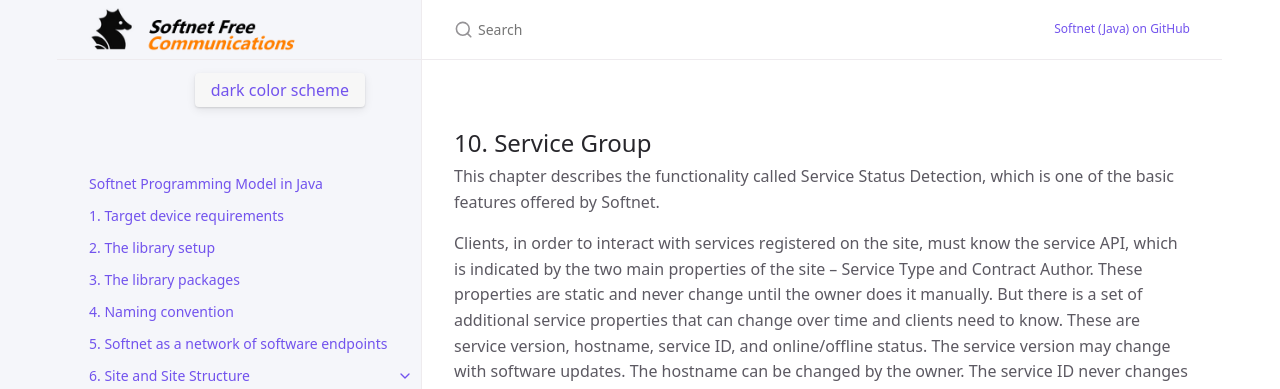
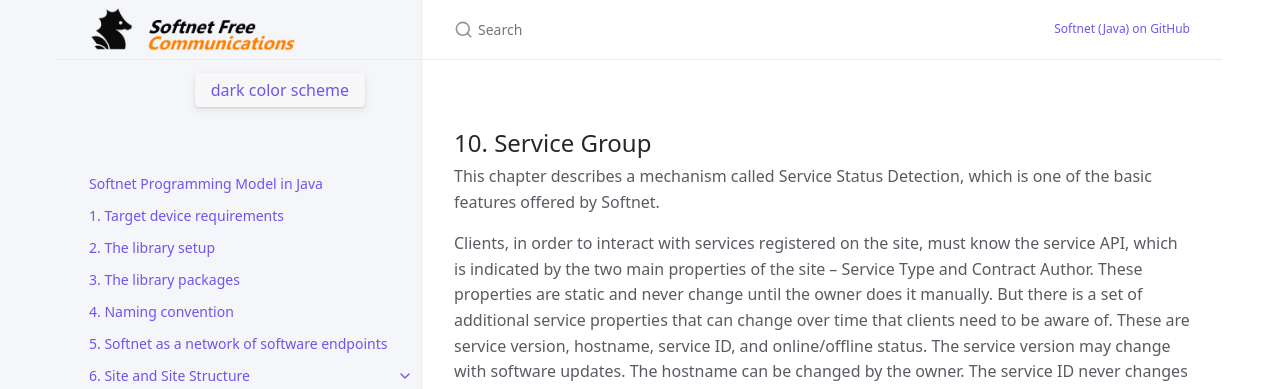
Before and after one commit to Softnet-Free/softnet-java, a Jekyll site: the page built from docs/service-group.md, in a window 1280 px wide and 900 px high. Shown: the top 389 px of the window. Built offline with Jekyll 4.4.1, drawn with Linux system fonts in a browser that asks for light colours; some of the changed text lies outside the part shown.

Commit message:
text update

```diff
--- a/docs/service-group.md
+++ b/docs/service-group.md
@@ -6,9 +6,9 @@ nav_order: 10
 
 ## 10. Service Group
 
-This chapter describes the functionality called Service Status Detection, which is one of the basic features offered by Softnet.
+This chapter describes a mechanism called Service Status Detection, which is one of the basic features offered by Softnet.
 
-Clients, in order to interact with services registered on the site, must know the service API, which is indicated by the two main properties of the site – Service Type and Contract Author. These properties are static and never change until the owner does it manually. But there is a set of additional service properties that can change over time and clients need to know. These are service version, hostname, service ID, and online/offline status. The service version may change with software updates. The hostname can be changed by the owner. The service ID never changes for a given service instance, but the list of services on a multi-service site can change. Finally, the online/offline status of the service can change at any time. Clients, in order to make a request to the service, must know some of these features in advance. The platform's ability to provide clients with access to the service status is known as Service Status Detection. Softnet uses a dynamic structure called Service Group to implement this functionality. Hosted on the site, this structure contains a record for each service with properties necessary for clients, including the online/offline status. If the site is single-service, the Service Group is trivial and always contains one record for the only service. It is called a single-service group. And if the site is multi-service, then the Service Group is multi-service, accordingly.
+Clients, in order to interact with services registered on the site, must know the service API, which is indicated by the two main properties of the site – Service Type and Contract Author. These properties are static and never change until the owner does it manually. But there is a set of additional service properties that can change over time that clients need to be aware of. These are service version, hostname, service ID, and online/offline status. The service version may change with software updates. The hostname can be changed by the owner. The service ID never changes for a given service instance, but the list of services on a multi-service site can change. Finally, the online/offline status of the service can change at any time. Clients, in order to make a request to the service, must know some of these features in advance. The platform's ability to provide clients with access to the service status is known as Service Status Detection. Softnet uses a dynamic structure called Service Group to implement this functionality. Hosted on the site, this structure contains a record for each service with properties necessary for clients, including the online/offline status. If the site is single-service, the Service Group is trivial and always contains one record for the only service. It is called a single-service group. And if the site is multi-service, then the Service Group is multi-service, accordingly.
 
 As with User Membership, when the client application hosted on the device connects to the site, Softnet loads the Service Group into the application and keeps it synchronized with the site. Any change to the service properties made on the site is immediately propagated to the application’s copy. The Service Group also keeps track of the online/offline status of the services.
 
```
